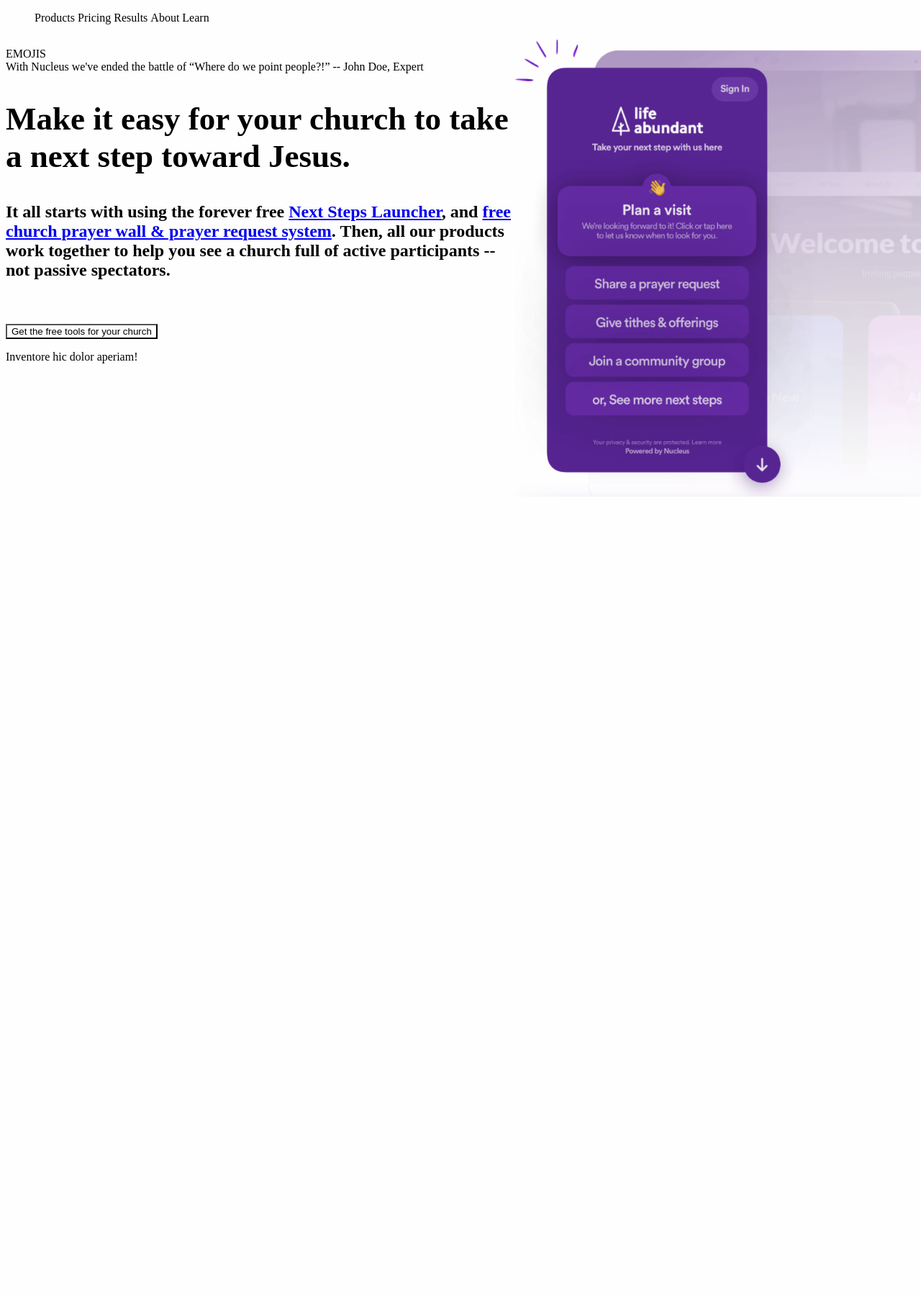
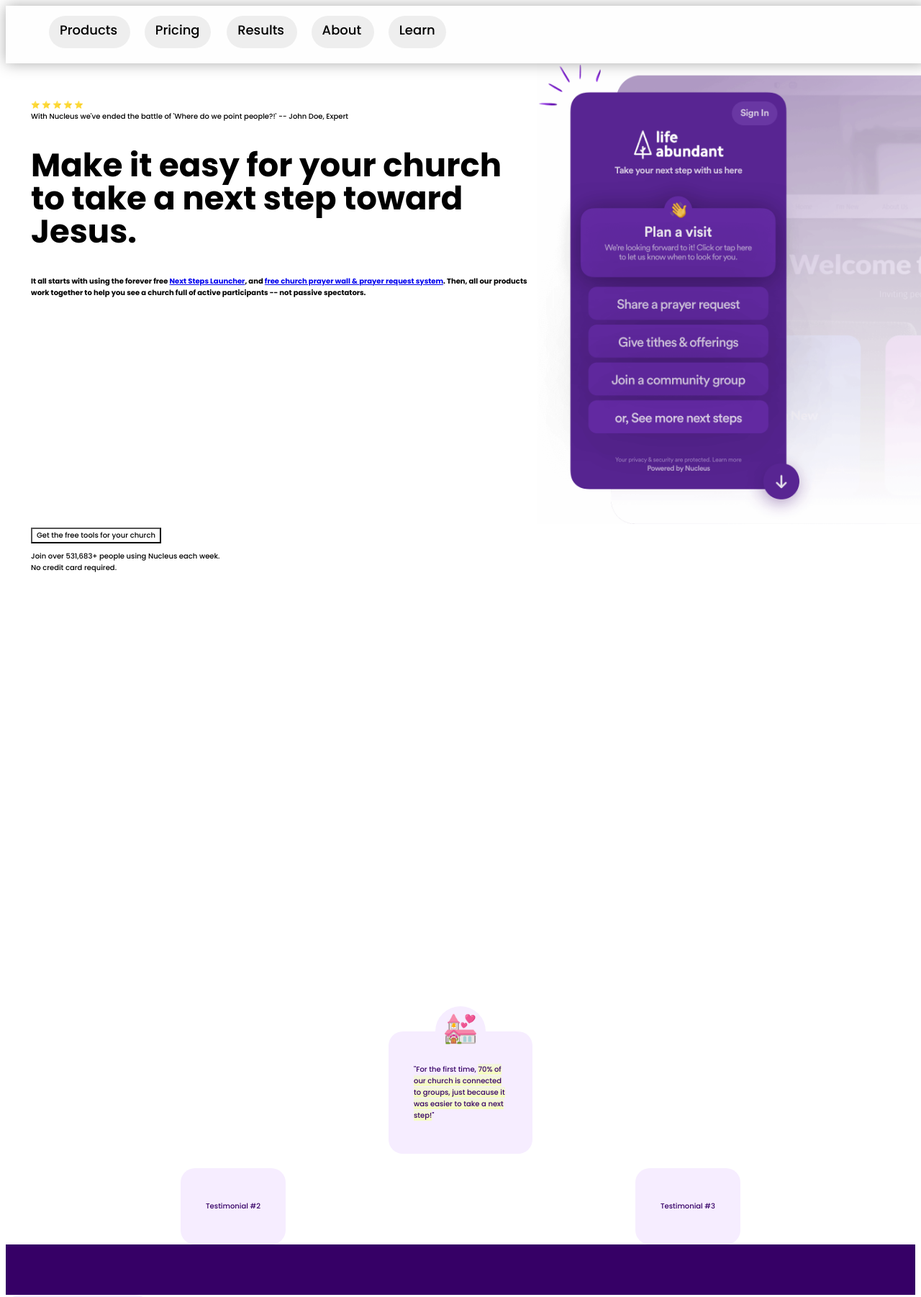
Before and after one commit to nicolasbarrows/Pure-HTML-CSS_Nucleus, a plain HTML site: page index.html in a window 1280 px wide. Shown: the top 1802 px of the page at 72% size. Before the commit the page ends 858 px from the top, so only its background shows below. Drawn offline with Linux system fonts and the light colour scheme.

Commit message:
Commit Early and Commit Often!

```diff
--- a/index.html
+++ b/index.html
@@ -2,55 +2,71 @@
 <!DOCTYPE html>
 <html>
   <head>
+    <meta charset="utf-8">
+    <meta name="viewport" content="width=device-width, initial-scale=1, shrink-to-fit=no">
     <link rel="stylesheet" href="style.css"/>
+    <link rel="preconnect" href="https://fonts.googleapis.com">
+    <link rel="preconnect" href="https://fonts.gstatic.com" crossorigin>
+    <link href="https://fonts.googleapis.com/css2?family=Poppins:wght@500;700;800&display=swap" rel="stylesheet">
   </head>
   <body>
     <header>
-      <nav class="nav-menu">
+      <nav>
         <ul>
           <li class="nav-button">
-            Products
-            <!--
-            <ul>
-              <li class="nav-drop-button">Launcher</li>
-              <li class="nav-drop-button">Prayer</li>
-              <li class="nav-drop-button">Flows</li>
-              <li class="nav-drop-button">Giving</li>
-              <li class="nav-drop-button">People + Messages</li>
-              <li class="nav-drop-button">Web + Sermons</li>
-              <li class="nav-drop-button">Media</li>
-            </ul>
-            -->
+            <a id="nav-button-text" href="#">Products</a>
           </li>
-          <li class="nav-button">Pricing</li>
-          <li class="nav-button">Results</li>
-          <li class="nav-button">About</li>
-          <li class="nav-button">Learn</li>
+          <li class="nav-button">
+            <a id="nav-button-text" href="#">Pricing</a></li>
+          <li class="nav-button">
+            <a id="nav-button-text" href="#">Results</a>
+          </li>
+          <li class="nav-button">
+            <a id="nav-button-text" href="#">About</a>
+          </li>
+          <li class="nav-button">
+            <a id="nav-button-text" href="#">Learn</a>
+          </li>
         </ul>
       </nav>
     </header>
     <main>
         <section class="splash">
             <div id="splash-Text">
-                <p>EMOJIS<br><span id="bold-paragraph">With Nucleus we've ended the battle of “Where do we point people?!”</span> -- John Doe, Expert</p>
+                <p>&#11088 &#11088 &#11088 &#11088 &#11088<br><span id="bold-paragraph">With Nucleus we've ended the battle of 'Where do we point people?!'</span> -- John Doe, Expert</p>
                 <h1>Make it easy for your church to take a next step toward Jesus.</h1>
                 <h2>It all starts with using the forever free <a href="#" class="splash-underline">Next Steps Launcher</a>, and <a href="#" class="splash-underline">free church prayer wall & prayer request system</a>. Then, all our products work together to help you see a church full of active participants -- not passive spectators.</h2>
             </div>
             <div>
-                <img src="nucleus-demo-img.png" alt="demo image displaying the Nucleus Launcher in action"id="splash-img">
+                <img src="photos/launcher-home-screen-website-background.7dc9a324.png" alt="demo image displaying the Nucleus Launcher in action"id="splash-img">
             </div>
             <div id="splash-button">
                 <button>Get the free tools for your church</button>
-                <p>Inventore hic dolor aperiam!</p>
+                <p><span>Join over 531,683+ people using Nucleus each week.</span><br>No credit card required.</p>
             </div>
         </section>
-        <section class="testimonials"></section>
-        <section class="video-wheel"></section>
-        <section class="midmenu"></section>
-        <section class="photo-wheel"></section>
-        <section class="letter"></section>
-      <section class="about-us"></section>
-      <section class="stories"></section>
+        <section id="testimonials">
+            <div class="Emoji-Card">
+                <div class="Emoji">
+                    <p>💒</p>
+                </div>
+                <div class="Card-Light" id="testimonial1">
+                    <p>"For the first time, <span class="highlight">70% of our church is connected to groups, just because it was easier to take a next step!</span>"</p>
+                </div>
+            </div>
+            <div class="Card-Light" id="testimonial2">
+                <p>Testimonial #2</p>
+            </div>
+            <div class="Card-Light" id="testimonial3">
+                <p>Testimonial #3</p>
+            </div>
+        </section>
+        <section class="Card-Dark" id="videoWheel"></section>
+        <section class="Card-Light" id="midmenu"></section>
+        <section class="Card-Light" id="photoWheel"></section>
+        <section class="Card-Light" id="letter"></section>
+      <section class="Card-Light" id="aboutUs"></section>
+      <section class="Card-Dark" id="stories"></section>
       <section class="final-call"></section>
     <main>
   </body>
--- a/style.css
+++ b/style.css
@@ -1,39 +1,125 @@
 * {
   background-color: #fefefe;
+  font-family: "Poppins", sans-serif;
+  font-size: 10px;
+  background-color: inherit;
 }
-
 h1 {
-    font-size: 45px;
+  font-size: 4.5rem;
+  line-height: 4.6rem;
 }
 li {
   display: inline;
+  font-size: 1rem;
 }
-main {
+header {
+  box-sizing: border-box;
+  width: 100vw;
+  height:8rem;
+  background-color: #fefefe;
+  position: sticky;
+  top: 0;
+  padding: 1rem;
+  box-shadow: 0px 0px 19px 0px #aaa;
+}
+
+.nav-button {
+    box-sizing: border-box;
+    text-decoration:none;
+    margin: 1rem;
+    padding: 1rem;
+    background-color: #eeeeee;
+    border-radius: 5rem;
+    text-align: center;
+    vertical-align: middle;
+    padding: 1.5rem;
+}
+.nav-button:hover {
+    background-color: lightgray;
+}
+
+#nav-button-text {
+    box-sizing: border-box;
+    text-decoration:none;
+    color: black;
+    font-size: 1.8rem;
+    text-align: center;
+}
+
+#testimonials {
+    display: flex;
+    flex-wrap: wrap;
+    flex-direction: row;
+    justify-content: space-around;
+  }
+
+.Emoji-Card {
+    width: 100vw;
     display: flex;
     flex-direction: column;
+    align-items: center;
+    padding: 2rem;
+}
+.Emoji{
+    width:70px;
+    height:70px;
+    text-align: center;
+    vertical-align: middle;
+    background-color: rgb(246, 237, 255);
+    border-radius: 100%;
+    z-index: 1;
+}
+
+.Emoji>p{
+    display: inline;
+    font-size: 40px;
+    background-color: transparent;
+}
+
+.Card-Light {
+  box-sizing: border-box;
+  max-width: 200px;
+  border-radius: 2rem;
+  color: rgb(54, 0, 102);
+  background-color: rgb(246, 237, 255);
+  padding: 35px;
+}
+
+.Card-Dark {
+    color: #fefefe;
+    background-color: rgb(54, 0, 102);
+    padding: 3.5rem;
+  }
+
+.highlight {
+  background: -webkit-linear-gradient(rgb(243, 244, 225), rgb(245, 254, 188));
 }
 
 .splash {
+  width: 100vw;
+  height:fit-content;
   display: flex;
-flex-direction:column;
+  flex-direction: column;
+  padding-left: 3.5rem;
 }
 #splash-Text {
   min-width: 55vw;
+  min-height: fit-content;
 }
 #splash-img {
   max-height: 80vh;
 }
 
-@media only screen and (min-width: 998px)
-{
+@media only screen and (min-width: 499px) {
   .splash {
     display: grid;
     grid-template-columns: 1fr 1fr;
-        grid-template-rows: 50vh 50vh;
+    grid-template-rows: 1fr 1fr;
     width: 100vw;
   }
 
   #splash-Text {
+    padding-top: 5vh;
     grid-column: 1 2;
     grid-row: 1 2;
   }
@@ -47,3 +133,7 @@ flex-direction:column;
     grid-row: 2 3;
   }
 }
+
+#testimonial1 {
+    margin-top: -35px;
+}
```
Also changed, not shown: photos/brady-profile-square.8c535d60.png (added), photos/flows-60-second-video-thumb@2x.0fbd6317.jpg (added), photos/giving-60-second-video-thumb@2x.4b73fc74.jpg (added), photos/launcher-60-second-video-thumb@2x.b699d6c0.jpg (added), photos/launcher-home-screen-website-background.7dc9a324.png (added), photos/media-60-second-video-thumb@2x.653cfdaf.jpg (added), photos/nucleus-family-photo-2022@2x.339e7a25.jpg (added), photos/people-60-second-video-thumb@2x.114161da.jpg (added), photos/prayer-60-second-video-thumb@2x.58a3ee98.jpg (added), photos/principled-1-launcher@2x.6c8072a6.jpg (added), photos/principled-2-prayer@2x.2a278f3d.jpg (added), photos/principled-3-flows@2x.00e45ccb.jpg (added), photos/principled-4-giving@2x.7c56c099.jpg (added), photos/principled-5-people-messages@2x.dc4cd76e.jpg (added), 3 more files. Lines whose indentation alone changed are shown as unchanged.
